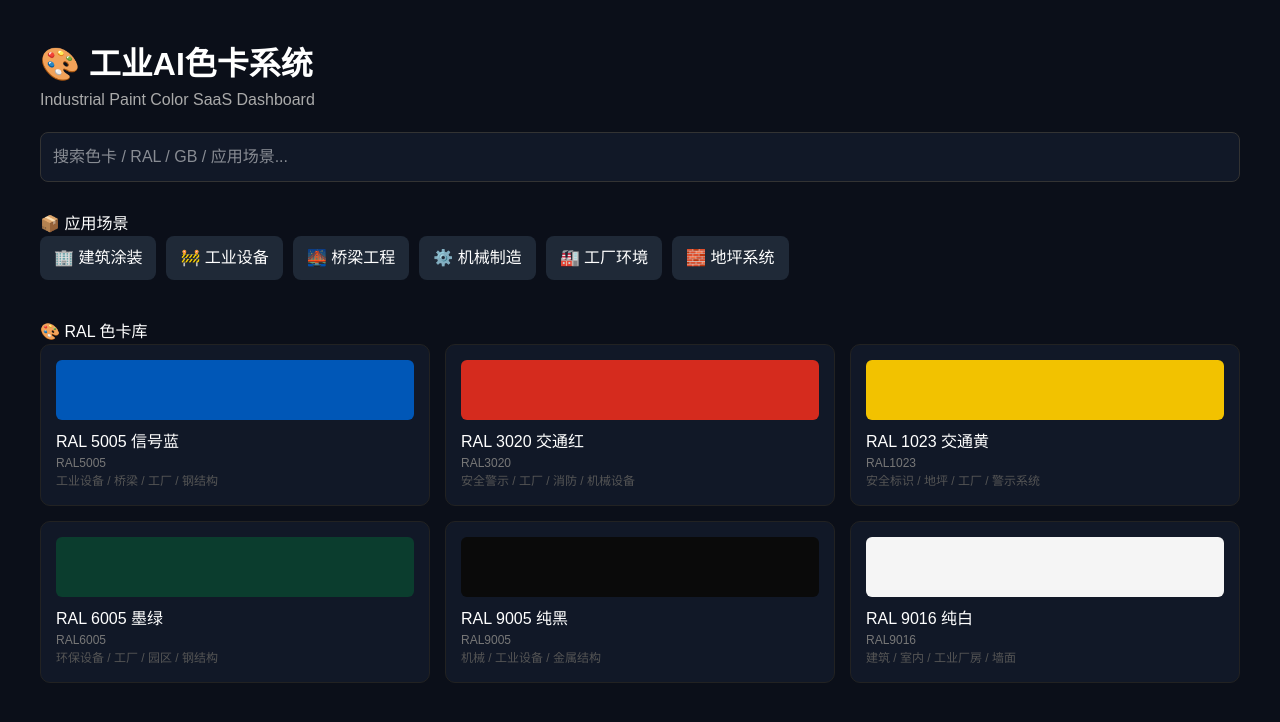
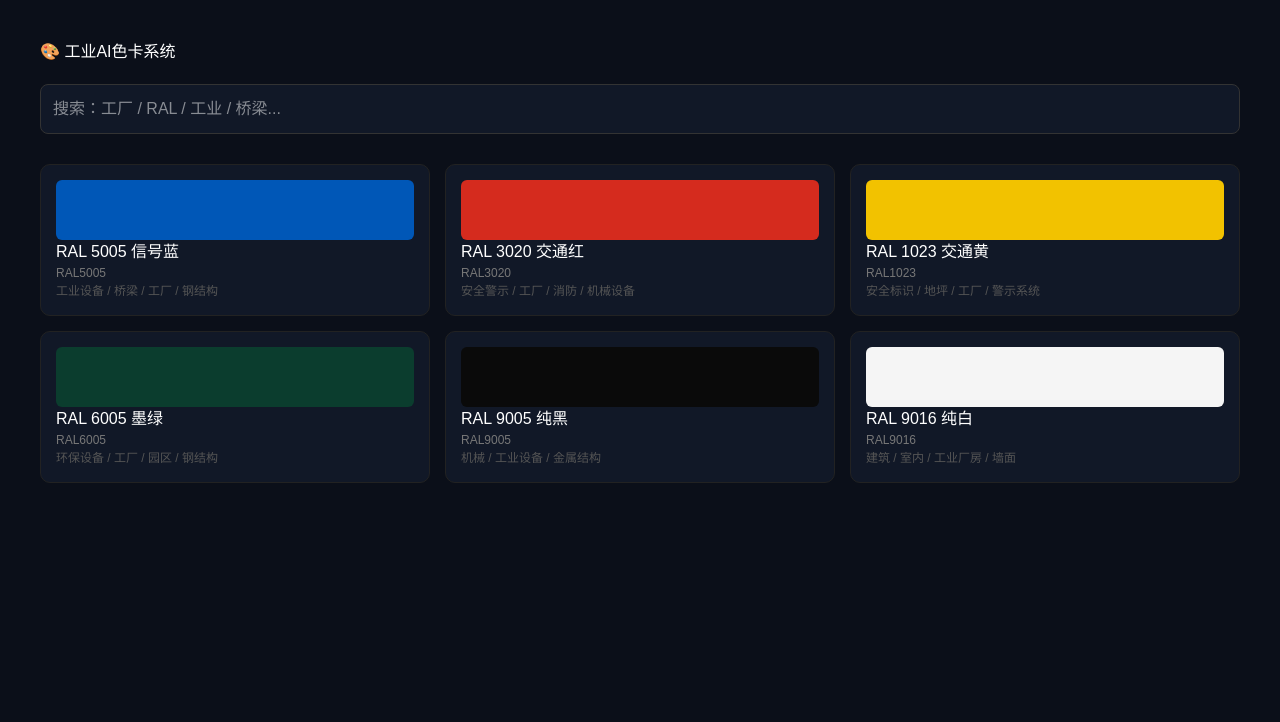
Before and after one commit to Orangesweetcheese/industrial-ai-cad, a Next.js app: page / in a window 1280 px wide. Shown: the top 722 px of the page. Built offline with nearby package versions, Linux system fonts and the light colour scheme.

Commit message:
fix search system

```diff
--- a/app/page.tsx
+++ b/app/page.tsx
@@ -5,15 +5,6 @@ import { colors } from "../lib/colors";
 
 export default function Home() {
   const [search, setSearch] = useState("");
-
-  const categories = [
-    "🏢 建筑涂装",
-    "🚧 工业设备",
-    "🌉 桥梁工程",
-    "⚙️ 机械制造",
-    "🏭 工厂环境",
-    "🧱 地坪系统",
-  ];
 
   const filteredColors = colors.filter((color) => {
     const s = search.toLowerCase();
@@ -34,63 +25,37 @@ export default function Home() {
         padding: "40px",
       }}
     >
-      <h1 style={{ fontSize: 32, fontWeight: "bold" }}>
-        🎨 工业AI色卡系统
-      </h1>
-
-      <p style={{ color: "#aaa" }}>
-        Industrial Paint Color SaaS Dashboard
-      </p>
+      <h1>🎨 工业AI色卡系统</h1>
 
       {/* 搜索框 */}
-      <div style={{ marginTop: 20 }}>
       <input
-          placeholder="搜索色卡 / RAL / GB / 应用场景..."
+        placeholder="搜索：工厂 / RAL / 工业 / 桥梁..."
         value={search}
         onChange={(e) => setSearch(e.target.value)}
         style={{
           width: "100%",
           padding: 12,
+          marginTop: 20,
           borderRadius: 8,
-            border: "1px solid #333",
           background: "#111827",
           color: "white",
+          border: "1px solid #333",
         }}
       />
-      </div>
 
-      {/* 分类 */}
-      <h2 style={{ marginTop: 30 }}>📦 应用场景</h2>
-
-      <div style={{ display: "flex", flexWrap: "wrap", gap: 10 }}>
-        {categories.map((c, i) => (
-          <div
-            key={i}
-            style={{
-              padding: "10px 14px",
-              background: "#1f2937",
-              borderRadius: 8,
-            }}
-          >
-            {c}
-          </div>
-        ))}
-      </div>
-
-      {/* 色卡 */}
-      <h2 style={{ marginTop: 40 }}>🎨 RAL 色卡库</h2>
-
-      {filteredColors.length === 0 ? (
-        <p style={{ color: "#888" }}>没有找到匹配的色卡</p>
-      ) : (
+      {/* 结果 */}
       <div
         style={{
           display: "grid",
           gridTemplateColumns: "repeat(3, 1fr)",
           gap: 15,
+          marginTop: 30,
         }}
       >
-          {filteredColors.map((color) => (
+        {filteredColors.length === 0 ? (
+          <p>没有找到结果</p>
+        ) : (
+          filteredColors.map((color) => (
             <div
               key={color.id}
               style={{
@@ -107,15 +72,16 @@ export default function Home() {
                   background: color.hex,
                 }}
               />
-              <p style={{ marginTop: 10 }}>{color.name}</p>
+
+              <p>{color.name}</p>
               <p style={{ fontSize: 12, color: "#777" }}>{color.id}</p>
               <p style={{ fontSize: 12, color: "#555" }}>
                 {color.category}
               </p>
             </div>
-          ))}
+          ))
+        )}
       </div>
-      )}
     </div>
   );
 }
```
Lines whose indentation alone changed are shown as unchanged.
